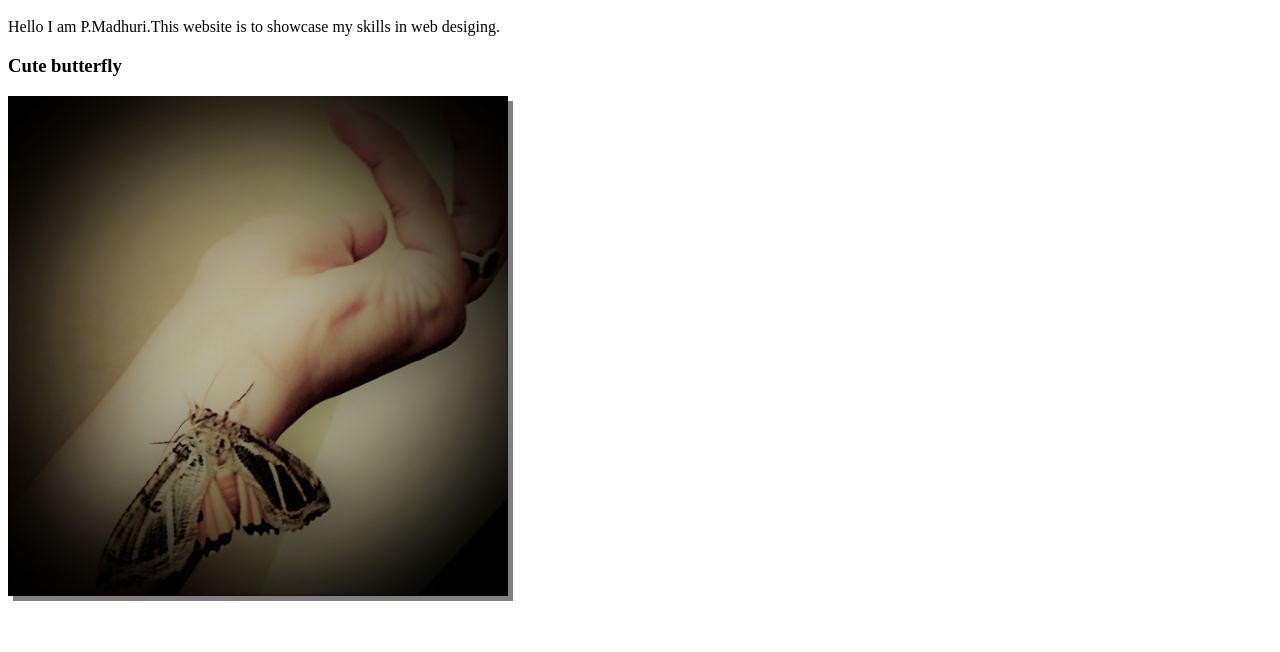
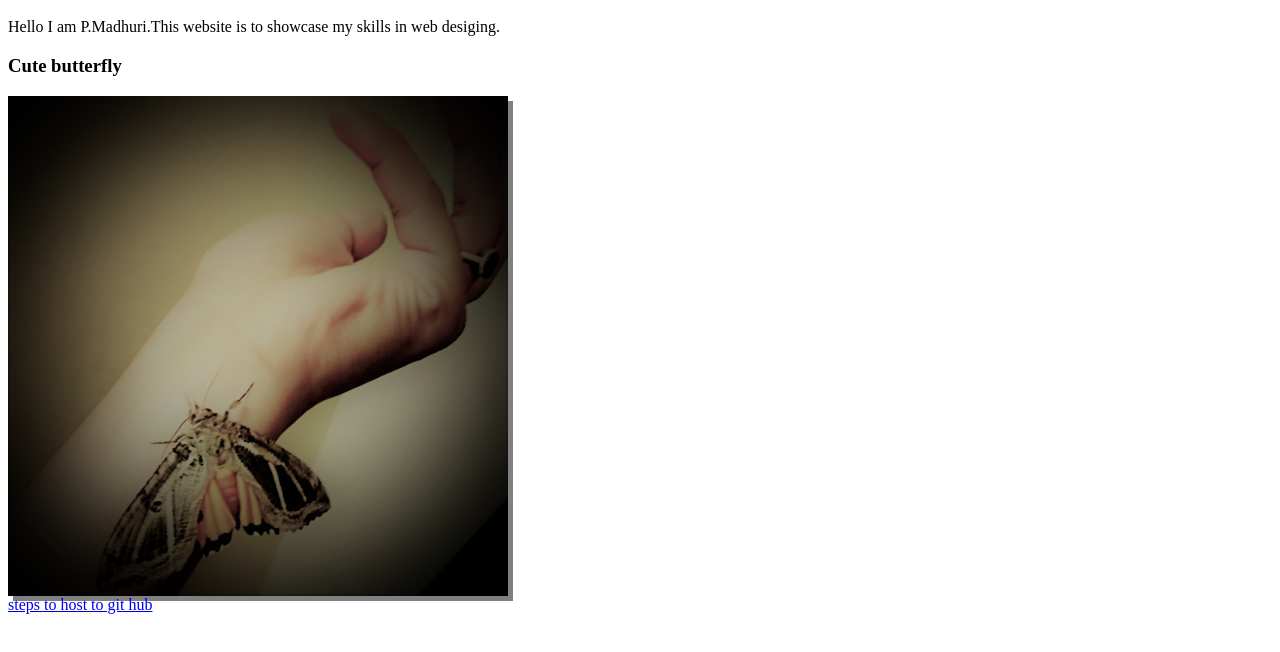
Before and after one commit to madhuri-4A0/my-profile, a plain HTML site: page index.html in a window 1280 px wide. Shown: the part 52-704 px from the top of the page. Drawn offline with Linux system fonts and the light colour scheme.

Commit message:
Update index.html

```diff
--- a/index.html
+++ b/index.html
@@ -20,6 +20,8 @@
 
 	  </div>
 
+    <a href="webhost.html"> steps to host to git hub</a>
+
   </body>
 
 </html>
```
